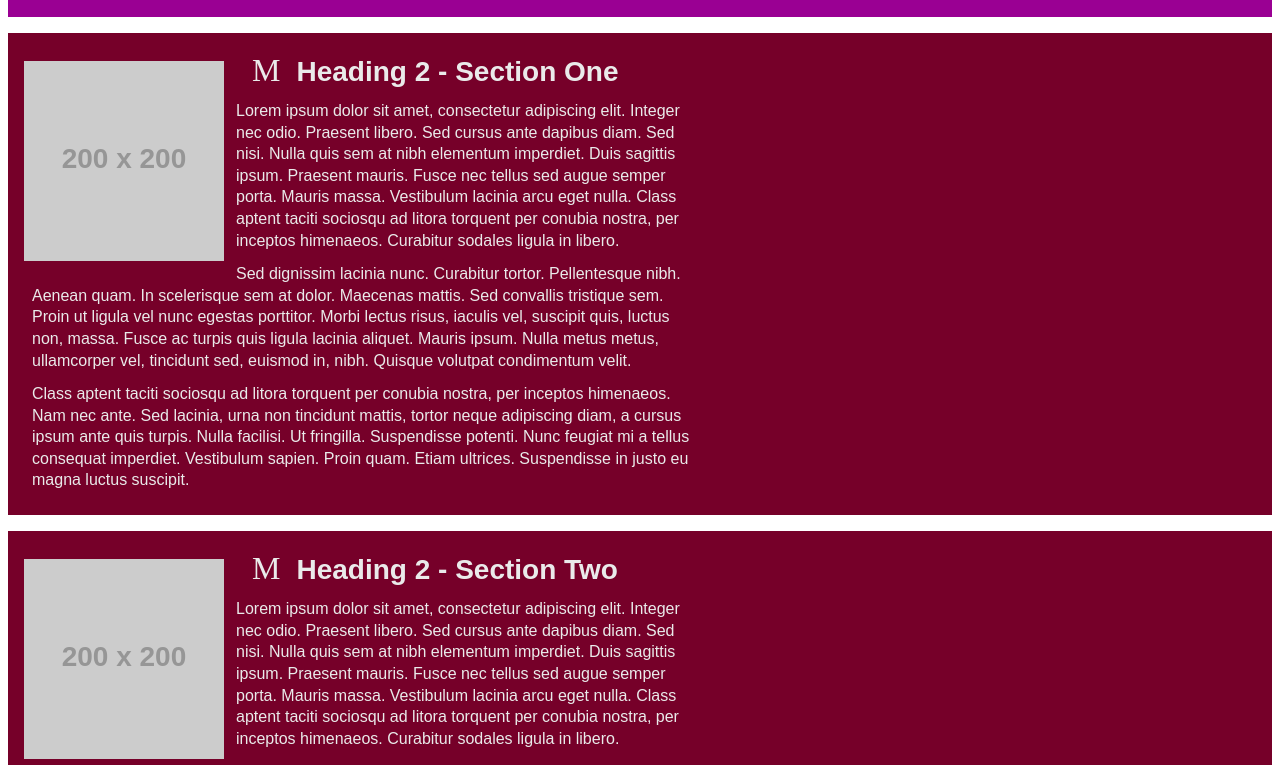
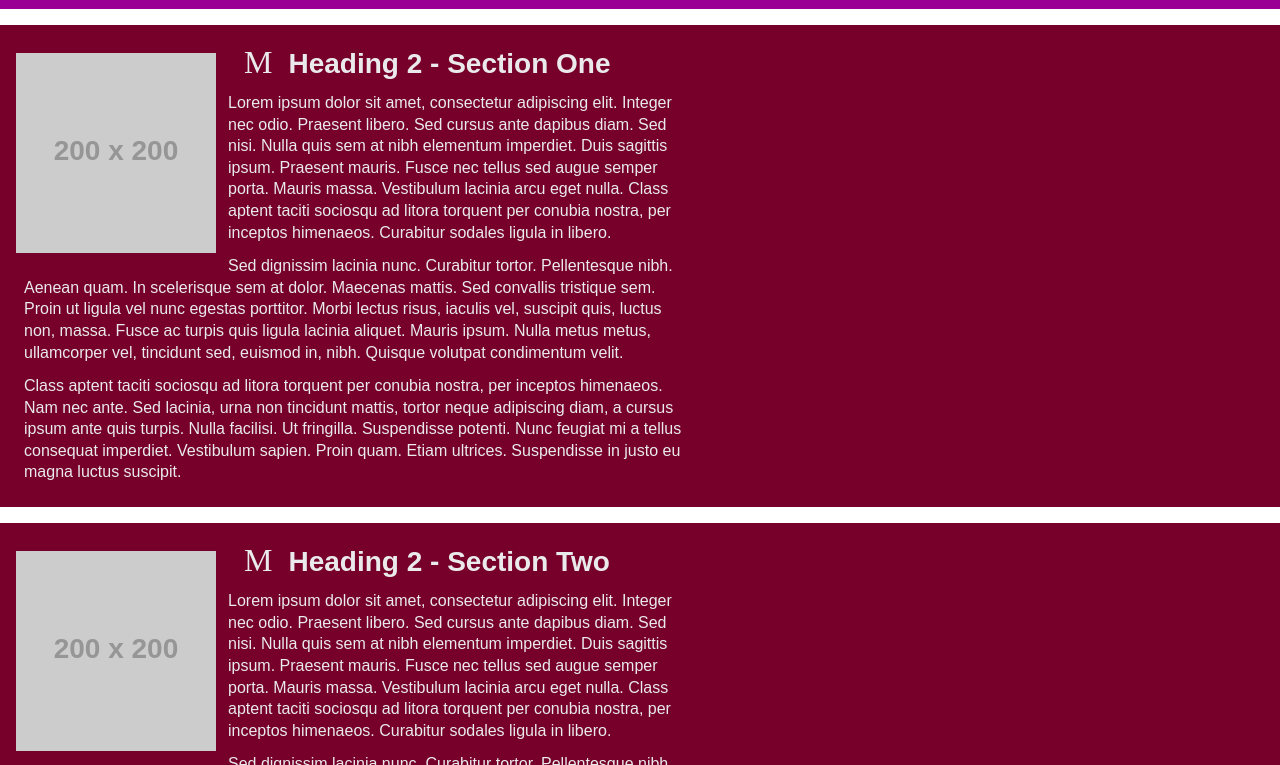
Before and after one commit to TdayAsu/viewport, a plain HTML site: page index.html in a window 1280 px wide. Shown: the part 104-869 px from the top of the page. Drawn offline with Linux system fonts and the light colour scheme; placeholder pictures from the web are drawn by us; some icons are missing.

Commit message:
Update Day.styles.css

```diff
--- a/Day.styles.css
+++ b/Day.styles.css
@@ -1,6 +1,20 @@
-/* YOUR NAME GOES HERE */
+/*
+   Author: Tre Day
+   Assignment: Viewport Activity
+   Date: November 11, 2024
+*/
 
-/* --------------- ADD CSS RESET TO THE FILE HERE --------------- */
+* {
+    margin: 0;
+    padding: 0;
+    box-sizing: border-box;
+}
+
+body, html {
+    height: 100%;
+    font-family: Arial, sans-serif;
+    line-height: 1.6;
+}
 
 
 
```
